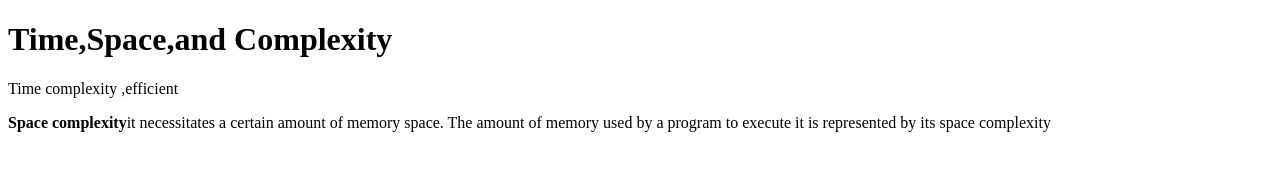
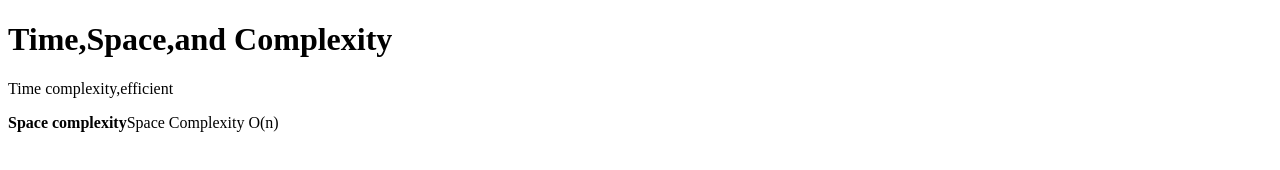
Before and after one commit to acciojob/time-and-space-complexity-Praveen7070kr, a website: page main.html in a window 1280 px wide. Drawn offline with Linux system fonts and the light colour scheme.

Commit message:
created a submission

```diff
--- a/main.html
+++ b/main.html
@@ -6,8 +6,8 @@
 	<link rel="stylesheet" href="styles.css">
 </head>
 	<h1>Time,Space,and Complexity</h1>
-	<P>Time complexity ,efficient</P>
-	<p><b>Space complexity</b>it necessitates a certain amount of memory space. The amount of memory used by a program to execute it is represented by its space complexity</p>
+	<P>Time complexity,efficient</P>
+	<p><b>Space complexity</b>Space Complexity O(n)</p>
 <body>
 	<!-- the entire body must be written by student -->
     <script type="text/javascript" src="./script.js">
```
